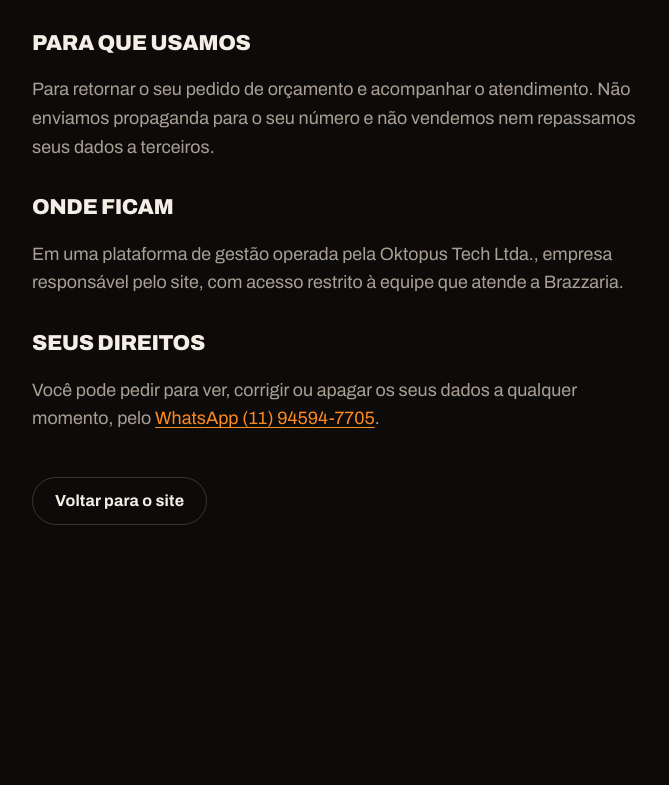
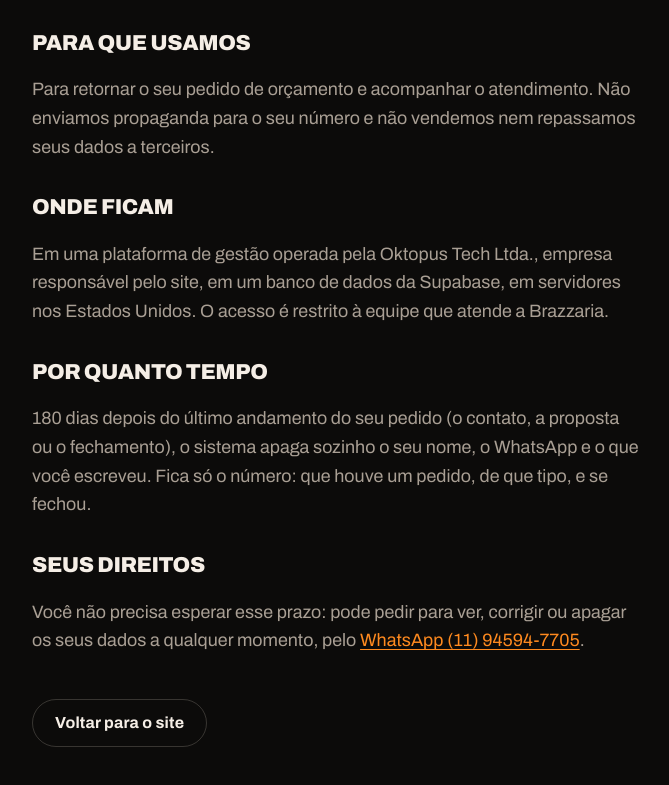
Before and after one commit to pedrojordaor-ctrl/brazzaria-eventos-site, a plain HTML site: page privacidade.html in a window 1280 px wide. Shown: the part 900-1685 px from the top of the page, without its empty margins (268-937 px from the left). Before the commit the page ends 1565 px from the top, so only its background shows below. Drawn offline with Linux system fonts and the light colour scheme.

Commit message:
Privacidade: diz onde os dados ficam e o prazo de 180 dias
Co-Authored-By: Claude Fable 5.2 <noreply@anthropic.com>

```diff
--- a/privacidade.html
+++ b/privacidade.html
@@ -37,10 +37,13 @@
       <p class="section__lead">Para retornar o seu pedido de orçamento e acompanhar o atendimento. Não enviamos propaganda para o seu número e não vendemos nem repassamos seus dados a terceiros.</p>
 
       <h2 style="font-size:1.35rem;margin:36px 0 10px">Onde ficam</h2>
-      <p class="section__lead">Em uma plataforma de gestão operada pela Oktopus Tech Ltda., empresa responsável pelo site, com acesso restrito à equipe que atende a Brazzaria.</p>
+      <p class="section__lead">Em uma plataforma de gestão operada pela Oktopus Tech Ltda., empresa responsável pelo site, em um banco de dados da Supabase, em servidores nos Estados Unidos. O acesso é restrito à equipe que atende a Brazzaria.</p>
+
+      <h2 style="font-size:1.35rem;margin:36px 0 10px">Por quanto tempo</h2>
+      <p class="section__lead">180 dias depois do último andamento do seu pedido (o contato, a proposta ou o fechamento), o sistema apaga sozinho o seu nome, o WhatsApp e o que você escreveu. Fica só o número: que houve um pedido, de que tipo, e se fechou.</p>
 
       <h2 style="font-size:1.35rem;margin:36px 0 10px">Seus direitos</h2>
-      <p class="section__lead">Você pode pedir para ver, corrigir ou apagar os seus dados a qualquer momento, pelo <a href="https://wa.me/5511945947705">WhatsApp (11) 94594-7705</a>.</p>
+      <p class="section__lead">Você não precisa esperar esse prazo: pode pedir para ver, corrigir ou apagar os seus dados a qualquer momento, pelo <a href="https://wa.me/5511945947705">WhatsApp (11) 94594-7705</a>.</p>
 
       <p style="margin-top:44px"><a class="btn btn--ghost" href="/">Voltar para o site</a></p>
     </div>
```
